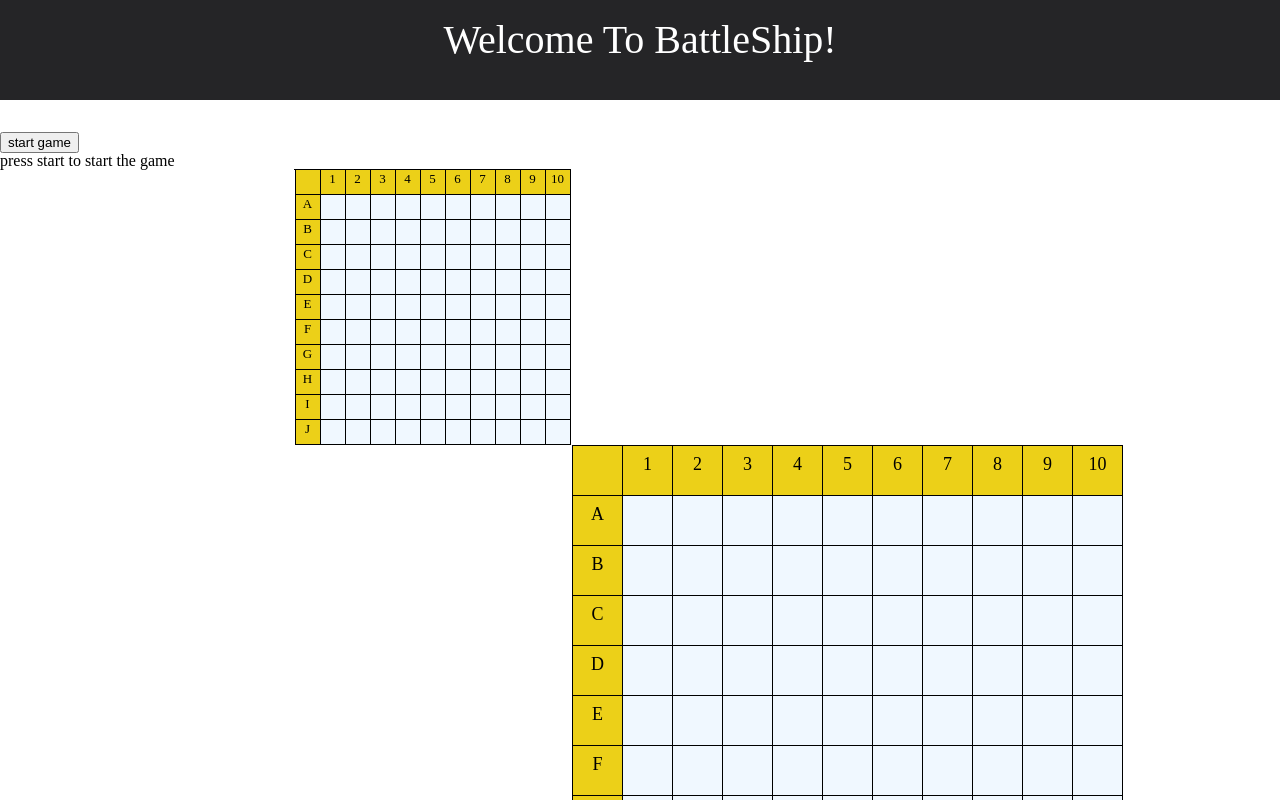
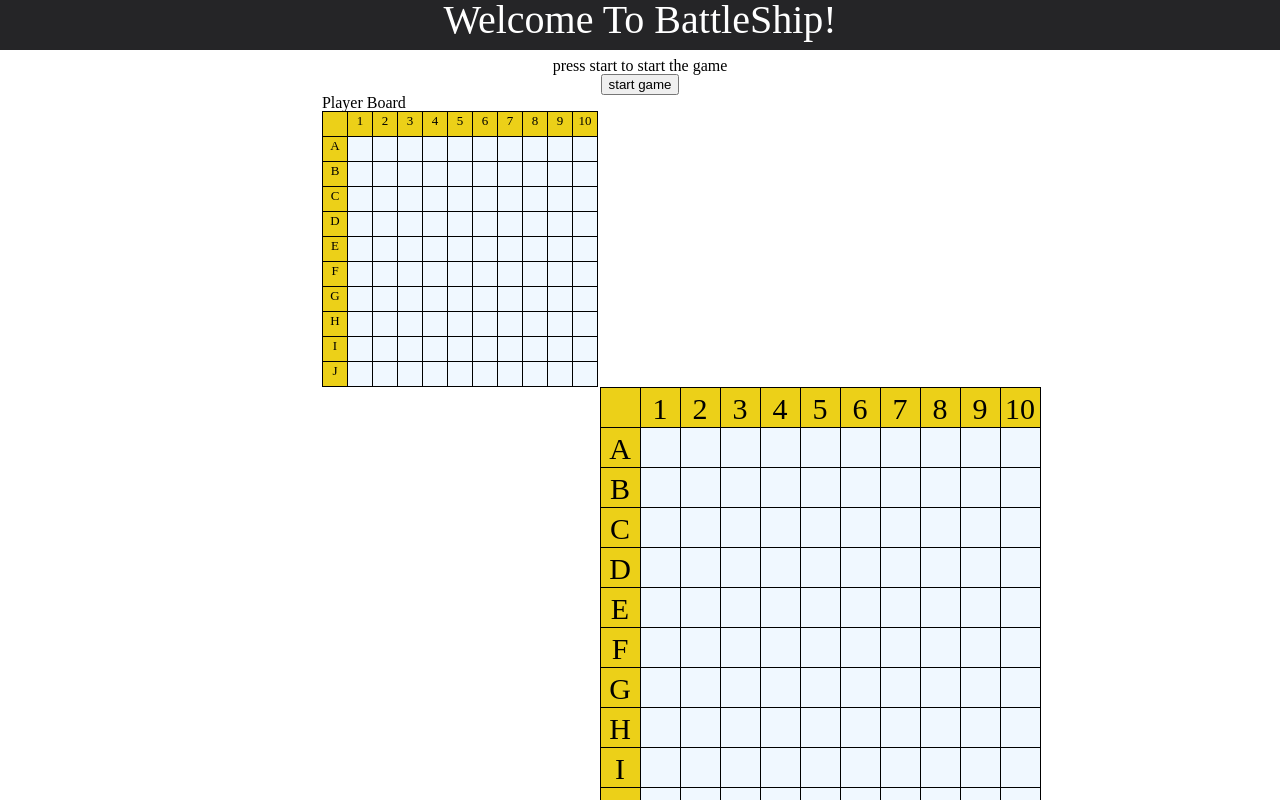
Before and after one commit to d-kang/battleship-react, a React app: page / in a window 1280 px wide. Shown: the top 800 px of the page. Built offline with nearby package versions, Linux system fonts and the light colour scheme; the HTML template or start-up script is replaced by a standard one.

Commit message:
Add Styling and Fix Board To Fit On Page without Scrolling

```diff
--- a/src/components/App.css
+++ b/src/components/App.css
@@ -2,10 +2,10 @@
   color: #fff;
   background-color: #252527;
   width: 100%;
-  height: 100px;
+  height: 50px;
   text-align: center;
-  line-height: 5rem;
-  margin-bottom: 2rem;
+  line-height: 2.5rem;
+  margin-bottom: .5rem;
   font-size: 2.5rem;
 }
 
@@ -27,18 +27,18 @@
 
 .grid-container.player {
   font-size: small;
-  margin-right: 415px;
+  margin-right: 360px;
   padding: 0.01em;
   line-height: 1.4em;
   grid-auto-rows: minmax(25px, 25px);
 }
 
 .grid-container.opponent {
-  font-size: large;
-  margin-left: 415px;
-  line-height: 2em;
-  grid-template-columns: repeat(11, 50px);
-  grid-auto-rows: minmax(50px, 50px);
+  font-size: 30px;
+  margin-left: 360px;
+  line-height: 1.4em;
+  grid-template-columns: repeat(11, 40px);
+  grid-auto-rows: minmax(40px, 40px);
 }
 
 .grid-container.opponent .grid-item.letter, .grid-container.opponent .grid-item.num {
--- a/src/components/App.jsx
+++ b/src/components/App.jsx
@@ -41,11 +41,15 @@ class App extends Component {
         key={this.state.gameID}
       >
         <Header />
-        <Button
-          onClick={this.handleClick}
-          buttonText={buttonText}
-        />
-        <div>{instruction}</div>
+        <div
+          style={{textAlign: 'center'}}
+        >
+          <div>{instruction}</div>
+          <Button
+            onClick={this.handleClick}
+            buttonText={buttonText}
+          />
+        </div>
         <Boards
           player={this.props.player_board_1}
           opponent={this.props.opponent_board_2}
--- a/src/components/BoardMap.jsx
+++ b/src/components/BoardMap.jsx
@@ -3,6 +3,8 @@ import CellMap from './CellMap';
 import PropTypes from 'prop-types';
 
 const BoardMap = ({ board, className, isPlayer }) =>
+  <div>
+    {isPlayer && 'Player Board'}
     <div className={className}>
       {
         board.map((row, i) => {
@@ -15,6 +17,12 @@ const BoardMap = ({ board, className, isPlayer }) =>
         })
       }
     </div>
+    <div
+      style={{textAlign: 'end'}}
+    >
+      {!isPlayer && 'Opponent Board'}
+    </div>
+  </div>
 
 BoardMap.propTypes = {
   board: PropTypes.array.isRequired,
--- a/src/reducers/Board.js
+++ b/src/reducers/Board.js
@@ -26,19 +26,19 @@ export default createReducer(initialState, {
     ...state,
     game_mode: 'initialize',
     buttonText: 'initialize pieces',
-    instruction: 'please place your pieces then press the button',
+    instruction: 'Please place your pieces then press the button',
   }),
   [INITIALIZE_PIECES]: (state, payload) => ({
     ...state,
     game_mode: 'game_on',
     buttonText: 'restart',
-    instruction: 'game has started, have fun',
+    instruction: 'Game has started, have fun',
   }),
   [RESTART_GAME]: (state, payload) => ({
     ...state,
     game_mode: 'start',
     buttonText: 'start game',
-    instruction: 'press start to start the game',
+    instruction: 'Press start to start the game',
     player_board_1: createBoard(),
     opponent_board_2: createOpponentBoard(),
   }),
```
Lines whose indentation alone changed are shown as unchanged.
